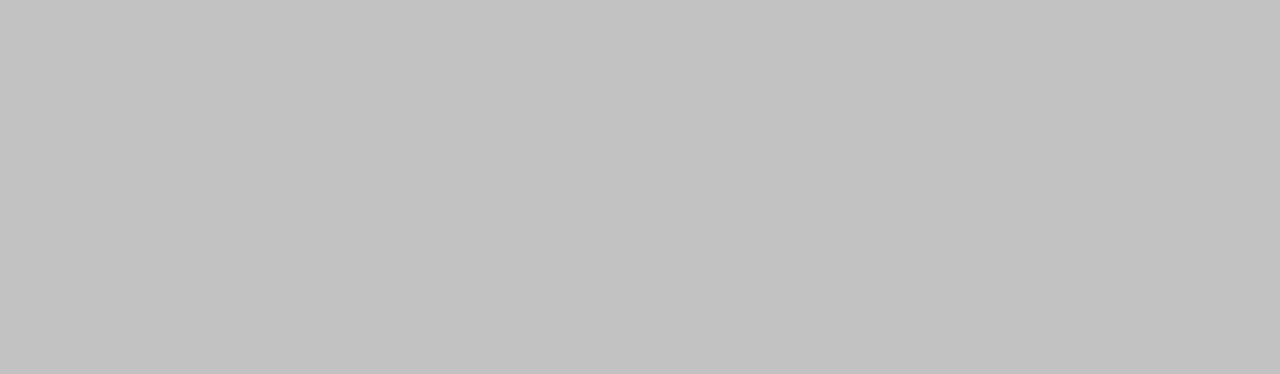
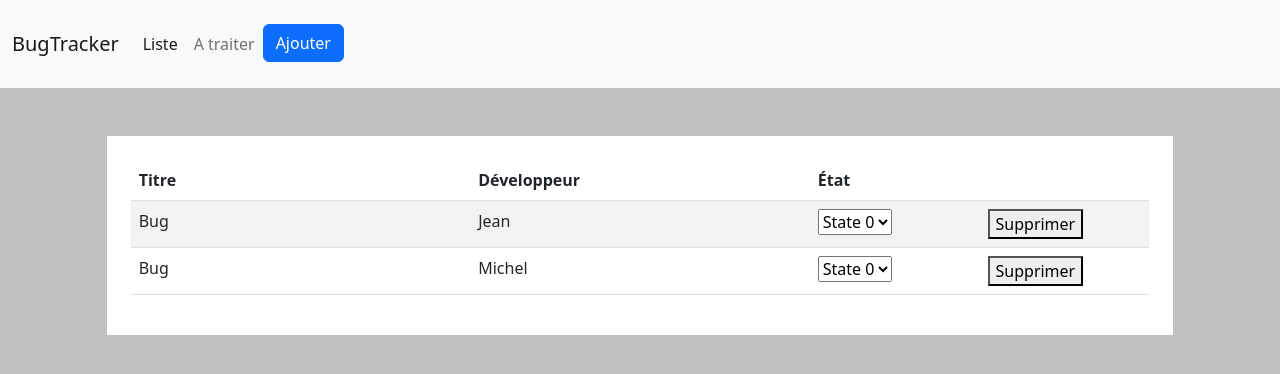
Before and after one commit to Eolran/bugtracker, a plain HTML site: page pages/list.html in a window 1280 px wide. Drawn offline with nearby package versions, Linux system fonts and the light colour scheme; no server answers.

Commit message:
add(Buglist V1)

```diff
--- a/js/api.service.js
+++ b/js/api.service.js
@@ -66,3 +66,44 @@ async function Signup() {
     })
     .catch(error => console.log('error', error));
 }
+
+//Fonction Liste
+async function bugsList() {
+    let bugsTableBody = document.getElementById("bugListBody");
+    bugsTableBody.innerHTML =""
+    const token = localStorage.getItem("token");
+    let userID = 0;
+
+    await fetch("http://greenvelvet.alwaysdata.net/bugTracker/api/list/" + token + "/" + userID)
+    .then(function (response) {
+        return response.json()
+    })
+    .then(function (result) {
+        JSON.stringify(result)
+        let bugList = result.result.bug;
+
+        bugList.forEach(element => {
+            bugsTableBody.innerHTML +=
+            `<tr>
+                <td>
+                    <h3>${element.title}</h3>
+                    <span>${element.description}</span>
+                </td>
+                <td>${element.user_id}</td>
+                <td>
+                    <select name="" id="">
+                        <option value="">State 0</option>
+                        <option value="">State 1</option>
+                        <option value="">State 2</option>
+                    </select>
+                </td>
+                <td>
+                    <button>Supprimer</button>
+                </td>
+            </tr>`
+        });
+
+        console.log(bugList);
+    })
+    .catch(error => console.log('error', error));
+}
--- a/pages/list.html
+++ b/pages/list.html
@@ -1,23 +1,124 @@
 <!DOCTYPE html>
 <html lang="en">
+
 <head>
     <meta charset="UTF-8">
     <meta http-equiv="X-UA-Compatible" content="IE=edge">
     <meta name="viewport" content="width=device-width, initial-scale=1.0">
-    <title>Document</title>
+    <title>BugList</title>
 
     <link rel="stylesheet" href="../css/base.css">
-    <link
-    href="https://cdn.jsdelivr.net/npm/bootstrap@5.2.2/dist/css/bootstrap.min.css"
-    rel="stylesheet"
-    integrity="sha384-Zenh87qX5JnK2Jl0vWa8Ck2rdkQ2Bzep5IDxbcnCeuOxjzrPF/et3URy9Bv1WTRi" crossorigin="anonymous">
+    <link href="https://cdn.jsdelivr.net/npm/bootstrap@5.2.2/dist/css/bootstrap.min.css" rel="stylesheet"
+        integrity="sha384-Zenh87qX5JnK2Jl0vWa8Ck2rdkQ2Bzep5IDxbcnCeuOxjzrPF/et3URy9Bv1WTRi" crossorigin="anonymous">
 </head>
+
 <body>
+    <header>
+        <!-- As a heading -->
+        <nav class="navbar navbar-expand-lg bg-light py-4">
+            <div class="container-fluid">
+                <span class="navbar-brand mb-0 h1">BugTracker</span>
+                <button class="navbar-toggler" type="button" data-bs-toggle="collapse" data-bs-target="#navbarNav"
+                    aria-controls="navbarNav" aria-expanded="false" aria-label="Toggle navigation">
+                    <span class="navbar-toggler-icon"></span>
+                </button>
+                <div class="collapse navbar-collapse" id="navbarNav">
+                    <ul class="navbar-nav">
+                        <li class="nav-item">
+                            <a class="nav-link active" onclick="bugsList()">Liste</a>
+                        </li>
+                        <li class="nav-item">
+                            <a class="nav-link" href="#">A traiter</a>
+                        </li>
+                        <li class="nav-item">
+                            <button type="button" class="btn btn-primary" data-bs-toggle="modal"
+                                data-bs-target="#addBug">
+                                Ajouter
+                            </button>
+                        </li>
+                    </ul>
+                </div>
+            </div>
+        </nav>
+    </header>
 
+    <div class="col-10 my-5 mx-auto bg-white p-4">
+        <table id="bugList" class="table table-striped">
+            <thead>
+                <tr>
+                    <th class="col-4">Titre</th>
+                    <th class="col-4">Développeur</th>
+                    <th class="col-2">État</th>
+                    <th class="col-2"></th>
+                </tr>
+            </thead>
+            <tbody id="bugListBody">
+                <tr>
+                    <td>Bug</td>
+                    <td>Jean</td>
+                    <td>
+                        <select name="bug1" id="bug1">
+                            <option value="">State 0</option>
+                            <option value="">State 1</option>
+                            <option value="">State 2</option>
+                        </select>
+                    </td>
+                    <td>
+                        <button>Supprimer</button>
+                    </td>
+                </tr>
+                <tr>
+                    <td>Bug</td>
+                    <td>Michel</td>
+                    <td>
+                        <select name="bug2" id="bug2">
+                            <option value="">State 0</option>
+                            <option value="">State 1</option>
+                            <option value="">State 2</option>
+                        </select>
+                    </td>
+                    <td>
+                        <button>Supprimer</button>
+                    </td>
+                </tr>
+            </tbody>
+        </table>
+    </div>
 
-    <script
-    src="https://cdn.jsdelivr.net/npm/bootstrap@5.2.2/dist/js/bootstrap.bundle.min.js"
-    integrity="sha384-OERcA2EqjJCMA+/3y+gxIOqMEjwtxJY7qPCqsdltbNJuaOe923+mo//f6V8Qbsw3"
-    crossorigin="anonymous"></script>
+    <!-- Modal -->
+    <div class="modal fade" id="addBug" tabindex="-1" aria-labelledby="addBugLabel" aria-hidden="true">
+        <div class="modal-dialog modal-dialog-centered modal-lg">
+            <div class="modal-content">
+                <div class="modal-header">
+                    <h1 class="modal-title fs-5" id="addBugLabel">Modal title</h1>
+                    <button type="button" class="btn-close" data-bs-dismiss="modal" aria-label="Close"></button>
+                </div>
+                <div class="modal-body">
+                    <form action="" method="post">
+                        <div class="form-floating mb-3">
+                            <input type="text" class="form-control" id="bugTitle" placeholder="Titre">
+                            <label for="bugTitle">Titre</label>
+                        </div>
+                        <div class="form-floating mb-3">
+                            <textarea class="form-control" placeholder="description" id="bugDesc" style="height: 100px"></textarea>
+                            <label for="bugDesc">Description</label>
+                          </div>
+
+                        <button type="submit">Ajouter un bug</button>
+                    </form>
+                </div>
+                <div class="modal-footer">
+                    <button type="button" class="btn btn-secondary" data-bs-dismiss="modal">Close</button>
+                    <button type="button" class="btn btn-primary">Save changes</button>
+                </div>
+            </div>
+        </div>
+    </div>
+
+    <script src="../js/api.service.js"></script>
+    <script src="https://cdn.jsdelivr.net/npm/bootstrap@5.2.2/dist/js/bootstrap.bundle.min.js"
+        integrity="sha384-OERcA2EqjJCMA+/3y+gxIOqMEjwtxJY7qPCqsdltbNJuaOe923+mo//f6V8Qbsw3"
+        crossorigin="anonymous"></script>
 </body>
+
 </html>
```
